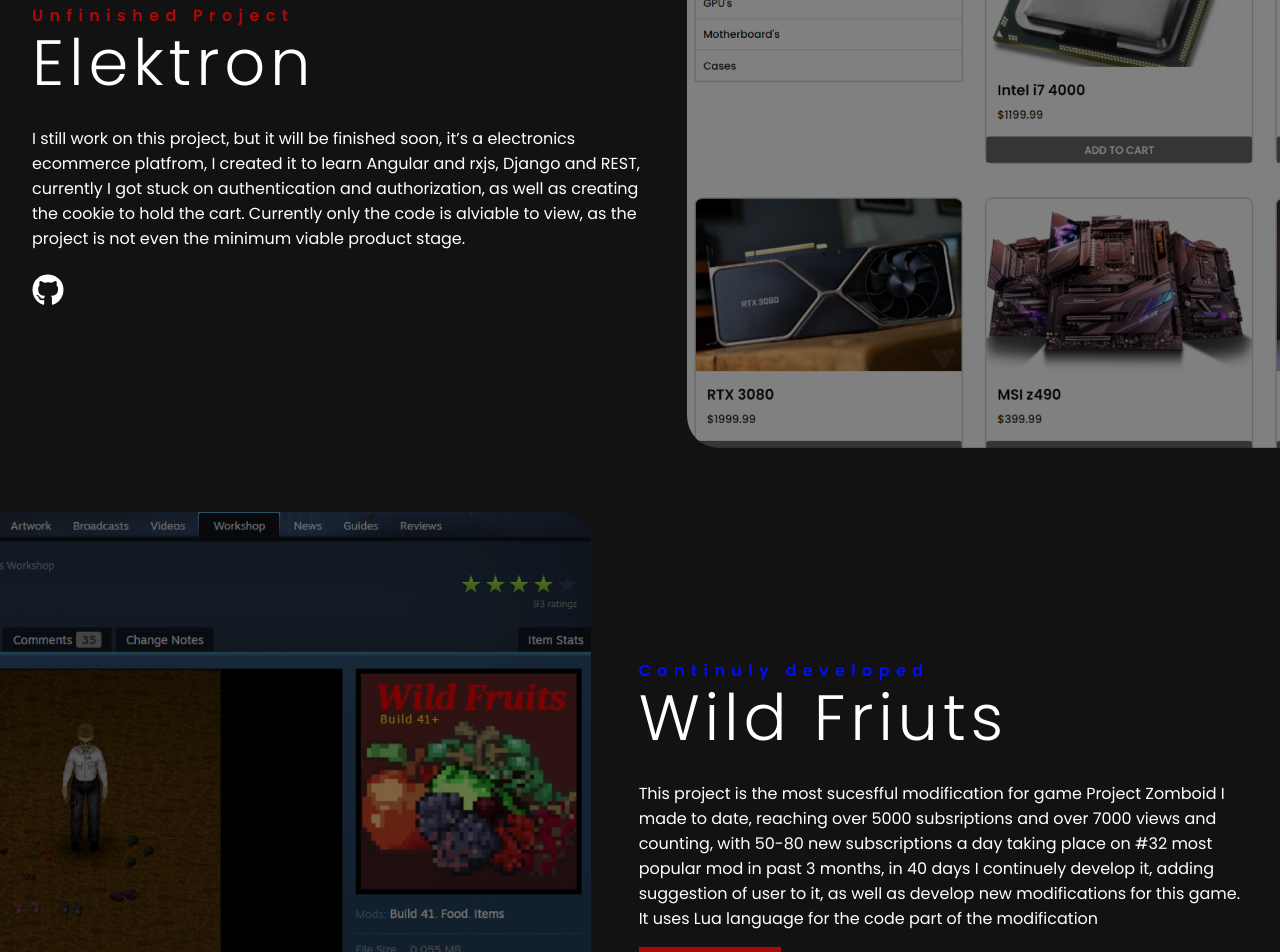
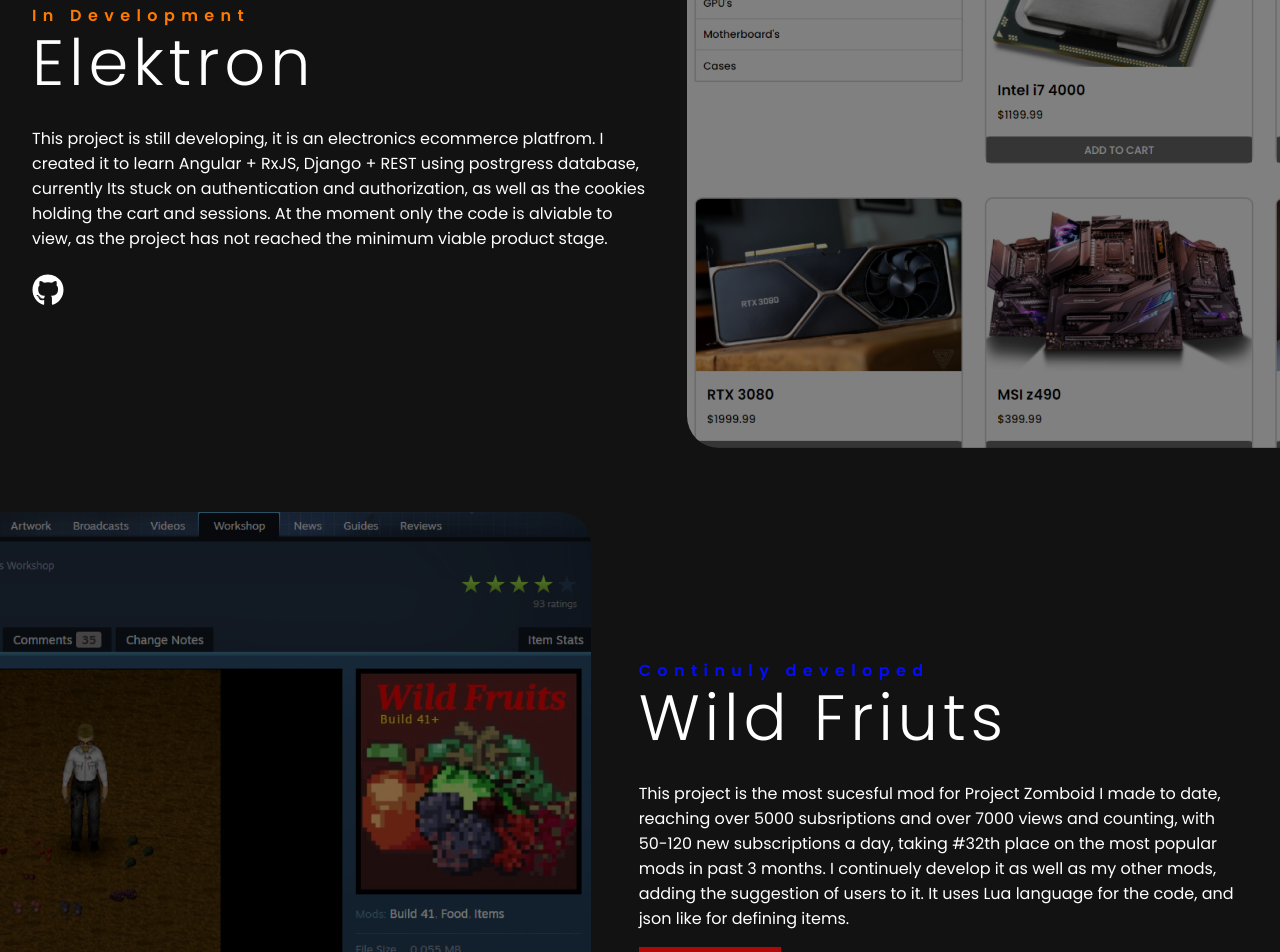
Before and after one commit to Matusz27/Portfolio, an Angular app: page / in a window 1280 px wide. Shown: the part 2260-3212 px from the top of the page. Built offline with nearby package versions, Linux system fonts and the light colour scheme.

Commit message:
changed some discriptions

```diff
--- a/src/app/layout/my-work/my-work.component.ts
+++ b/src/app/layout/my-work/my-work.component.ts
@@ -10,15 +10,15 @@
 
     cards = [
 
-    {imagesource: "./assets/images/eletron.png",type: 1,
+    {imagesource: "./assets/images/eletron.png",type: 4,
     header:"Elektron",
     linkLive:"",linkCode:"https://github.com/Matusz27/Elektron",
-    content:"I still work on this project, but it will be finished soon, it’s a electronics ecommerce platfrom, I created it to learn Angular and rxjs, Django and REST, currently I got stuck on authentication and authorization, as well as creating the cookie to hold the cart. Currently only the code is alviable to view, as the project is not even the minimum viable product stage."},
+    content:"This project is still developing, it is an electronics ecommerce platfrom. I created it to learn Angular + RxJS, Django + REST using postrgress database, currently Its stuck on authentication and authorization, as well as  the cookies holding the cart and sessions. At the moment only the code is alviable to view, as the project has not reached the minimum viable product stage."},
 
     {imagesource: "./assets/images/wildfriuts.png",type: 3,
     header:"Wild Friuts",
     linkLive:"https://steamcommunity.com/sharedfiles/filedetails/?id=2618566294",linkCode:"",
-    content:"This project is the most sucesfful modification for game Project Zomboid I made to date, reaching over 5000 subsriptions and over 7000 views and counting, with 50-80 new subscriptions a day taking place on #32 most popular mod in past 3 months, in 40 days I continuely develop it, adding suggestion of user to it, as well as develop new modifications for this game. It uses Lua language for the code part of the modification"},
+    content:"This project is the most sucesful mod for Project Zomboid I made to date, reaching over 5000 subsriptions and over 7000 views and counting, with 50-120 new subscriptions a day, taking #32th place on the most popular mods in past 3 months. I continuely develop it as well as my other mods, adding the suggestion of users to it. It uses Lua language for the code, and json like for defining items."},
 
 
     {imagesource: "./assets/images/bot.png",type: 3,
--- a/src/app/layout/my-work/work-card/work-card.component.scss
+++ b/src/app/layout/my-work/work-card/work-card.component.scss
@@ -48,6 +48,11 @@
 .blue{
     color: #030DFD;
 }
+
+.yellow {
+    color: #FF7A00;
+}
+
 
 
 @media only screen and (min-width: 500px){
--- a/src/app/layout/my-work/work-card/work-card.component.ts
+++ b/src/app/layout/my-work/work-card/work-card.component.ts
@@ -19,7 +19,8 @@
   types = [
     {name:"Unfinished Project", class:"red"},
     {name:"Finished Project", class:"green"},
-    {name:"Continuly developed", class:"blue"}
+    {name:"Continuly developed", class:"blue"},
+    {name:"In Development", class:"yellow"}
 ]
 
   constructor() { }
```
Also changed, not shown: 3 other files (tests, documents, lock files or other folders).
